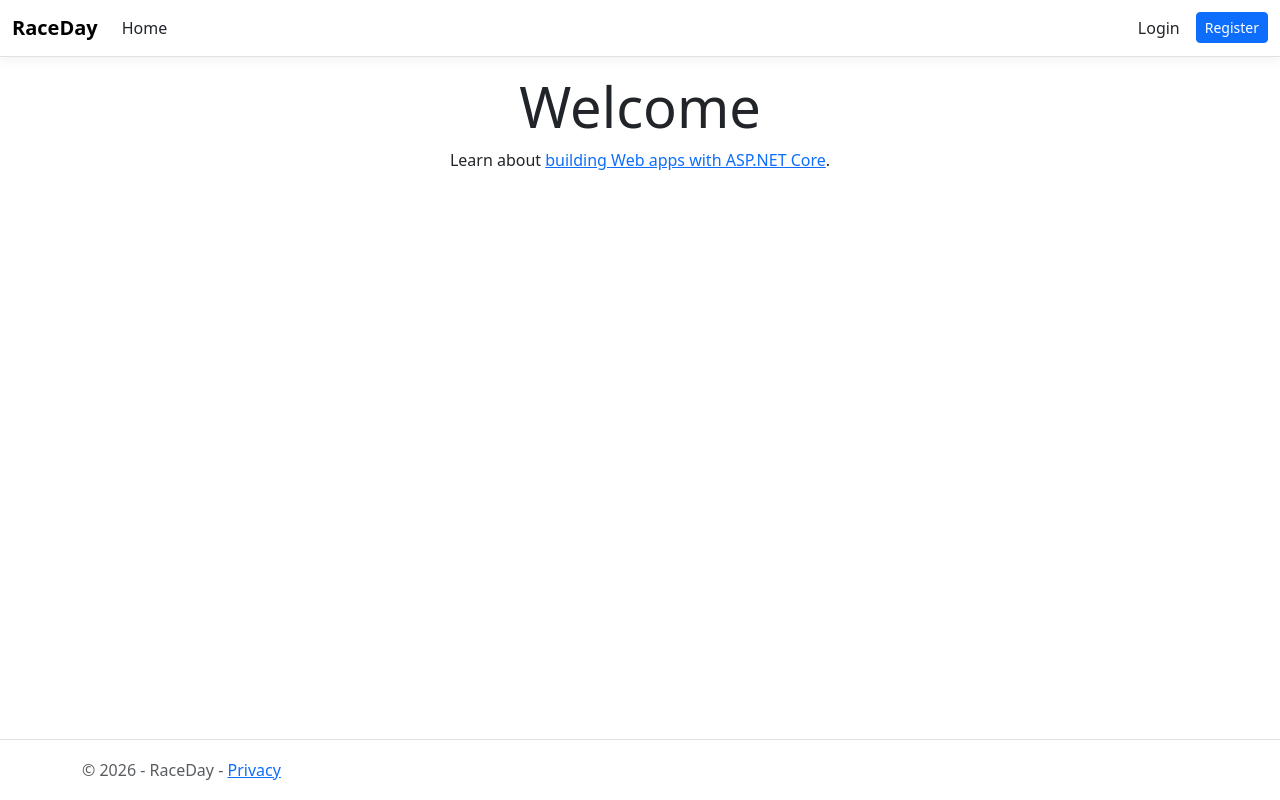
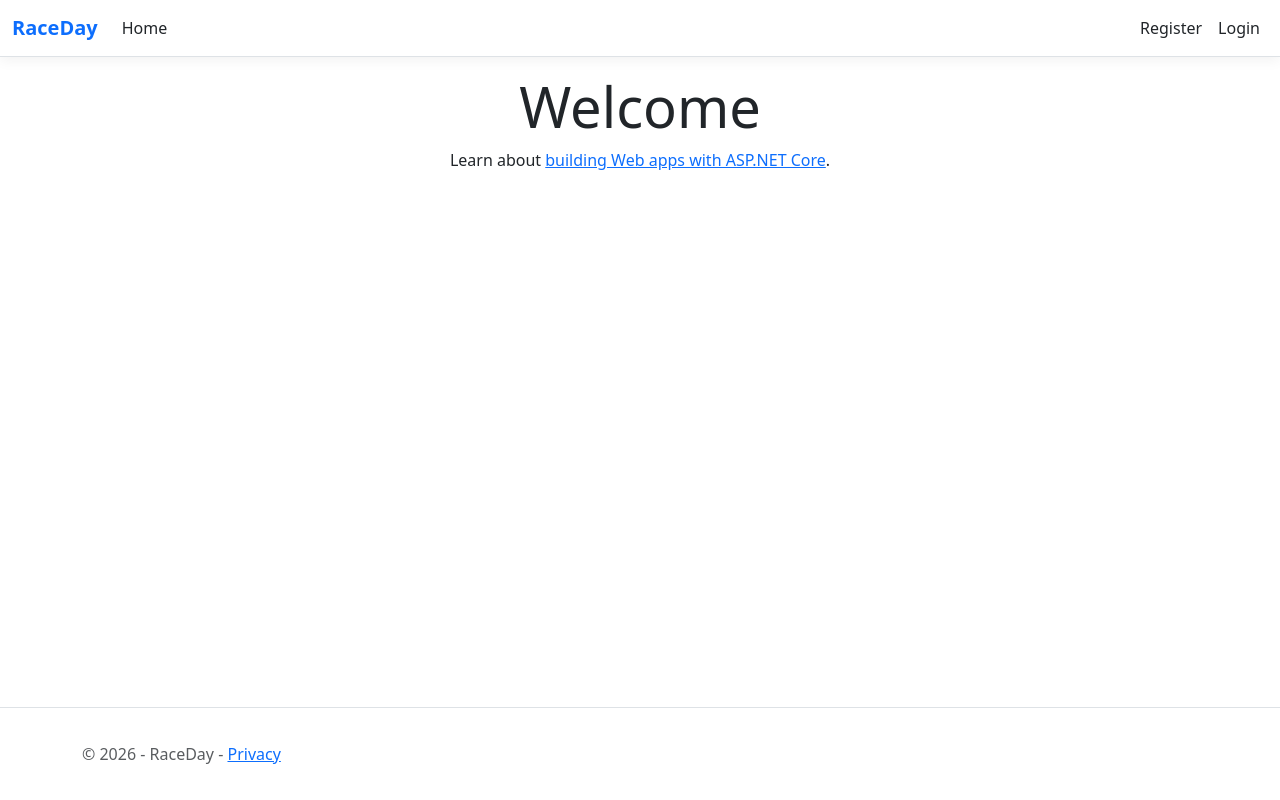
Before and after one commit to ST10484350/ST10484350_PROG6212_POE_Part1, an ASP.NET Core app: page / in a window 1280 px wide. Run offline with ASP.NET Core 8, Linux system fonts and the light colour scheme; style sheets or scripts are compiled from the project's sources.

Commit message:
updated dynamic layout navbar with role-based links and session state

```diff
--- a/RaceDay.API/RaceDay.MVC/Views/Shared/_Layout.cshtml
+++ b/RaceDay.API/RaceDay.MVC/Views/Shared/_Layout.cshtml
@@ -1,9 +1,7 @@
 @using Microsoft.AspNetCore.Http
 @{
-    // reading the logged-in user's details from session state
-    var userId = Context.Session.GetInt32("UserId");
     var role = Context.Session.GetString("Role");
-    var firstName = Context.Session.GetString("FirstName");
+    var isLoggedIn = Context.Session.GetInt32("UserId") != null;
 }
 <!DOCTYPE html>
 <html lang="en">
@@ -11,7 +9,6 @@
     <meta charset="utf-8" />
     <meta name="viewport" content="width=device-width, initial-scale=1.0" />
     <title>@ViewData["Title"] - RaceDay</title>
-    <script type="importmap"></script>
     <link rel="stylesheet" href="~/lib/bootstrap/dist/css/bootstrap.min.css" />
     <link rel="stylesheet" href="~/css/site.css" asp-append-version="true" />
     <link rel="stylesheet" href="~/RaceDay.MVC.styles.css" asp-append-version="true" />
@@ -20,7 +17,7 @@
     <header>
         <nav class="navbar navbar-expand-sm navbar-toggleable-sm navbar-light bg-white border-bottom box-shadow mb-3">
             <div class="container-fluid">
-                <a class="navbar-brand fw-bold" asp-area="" asp-controller="Home" asp-action="Index">RaceDay</a>
+                <a class="navbar-brand fw-bold text-primary" asp-area="" asp-controller="Home" asp-action="Index">RaceDay</a>
                 <button class="navbar-toggler" type="button" data-bs-toggle="collapse" data-bs-target=".navbar-collapse" aria-controls="navbarSupportedContent"
                         aria-expanded="false" aria-label="Toggle navigation">
                     <span class="navbar-toggler-icon"></span>
@@ -31,53 +28,47 @@
                             <a class="nav-link text-dark" asp-area="" asp-controller="Home" asp-action="Index">Home</a>
                         </li>
 
-                        @* showing role-specific navigation links when a user is logged in *@
-                        @if (userId != null)
+                        @if (isLoggedIn)
                         {
                             <li class="nav-item">
-                                <a class="nav-link text-dark" asp-controller="Events" asp-action="Index">Events</a>
+                                <a class="nav-link text-dark" asp-area="" asp-controller="Events" asp-action="Index">Events</a>
                             </li>
+
+                            @if (role == "Participant")
+                            {
+                                <li class="nav-item">
+                                    <a class="nav-link text-dark" asp-area="" asp-controller="Enrolments" asp-action="Index">My Enrolments</a>
+                                </li>
+                            }
 
                             @if (role == "Organiser")
                             {
                                 <li class="nav-item">
-                                    <a class="nav-link text-dark" asp-controller="Events" asp-action="Create">Create Event</a>
-                                </li>
-                            }
-                            else if (role == "Participant")
-                            {
-                                <li class="nav-item">
-                                    <a class="nav-link text-dark" asp-controller="Enrolments" asp-action="MyEnrolments">My Enrolments</a>
-                                </li>
-                                <li class="nav-item">
-                                    <a class="nav-link text-dark" asp-controller="Account" asp-action="Profile">Profile</a>
+                                    <a class="nav-link text-dark" asp-area="" asp-controller="Events" asp-action="Create">Create Event</a>
                                 </li>
                             }
                         }
                     </ul>
 
-                    @* displaying login/register for guests or user info and logout for active sessions *@
                     <ul class="navbar-nav">
-                        @if (userId != null)
+                        @if (isLoggedIn)
                         {
                             <li class="nav-item d-flex align-items-center me-3">
-                                <span class="navbar-text text-dark">
-                                    Hi, <strong>@firstName</strong> <span class="badge bg-secondary ms-1">@role</span>
-                                </span>
+                                <span class="badge bg-secondary">Logged in as: @role</span>
                             </li>
                             <li class="nav-item">
-                                <form asp-controller="Account" asp-action="Logout" method="post" class="d-inline">
-                                    <button type="submit" class="btn btn-outline-danger btn-sm">Logout</button>
+                                <form asp-controller="Account" asp-action="Logout" method="post" class="form-inline m-0">
+                                    <button type="submit" class="nav-link btn btn-link text-dark border-0">Logout</button>
                                 </form>
                             </li>
                         }
                         else
                         {
                             <li class="nav-item">
-                                <a class="nav-link text-dark" asp-controller="Account" asp-action="Login">Login</a>
+                                <a class="nav-link text-dark" asp-area="" asp-controller="Account" asp-action="Register">Register</a>
                             </li>
                             <li class="nav-item">
-                                <a class="btn btn-primary btn-sm ms-2 mt-1" asp-controller="Account" asp-action="Register">Register</a>
+                                <a class="nav-link text-dark" asp-area="" asp-controller="Account" asp-action="Login">Login</a>
                             </li>
                         }
                     </ul>
@@ -91,8 +82,8 @@
         </main>
     </div>
 
-    <footer class="border-top footer text-muted">
-        <div class="container">
+    <footer class="border-top footer text-muted mt-5">
+        <div class="container py-3">
             © 2026 - RaceDay - <a asp-area="" asp-controller="Home" asp-action="Privacy">Privacy</a>
         </div>
     </footer>
```
Also changed, not shown: 15 other files.
